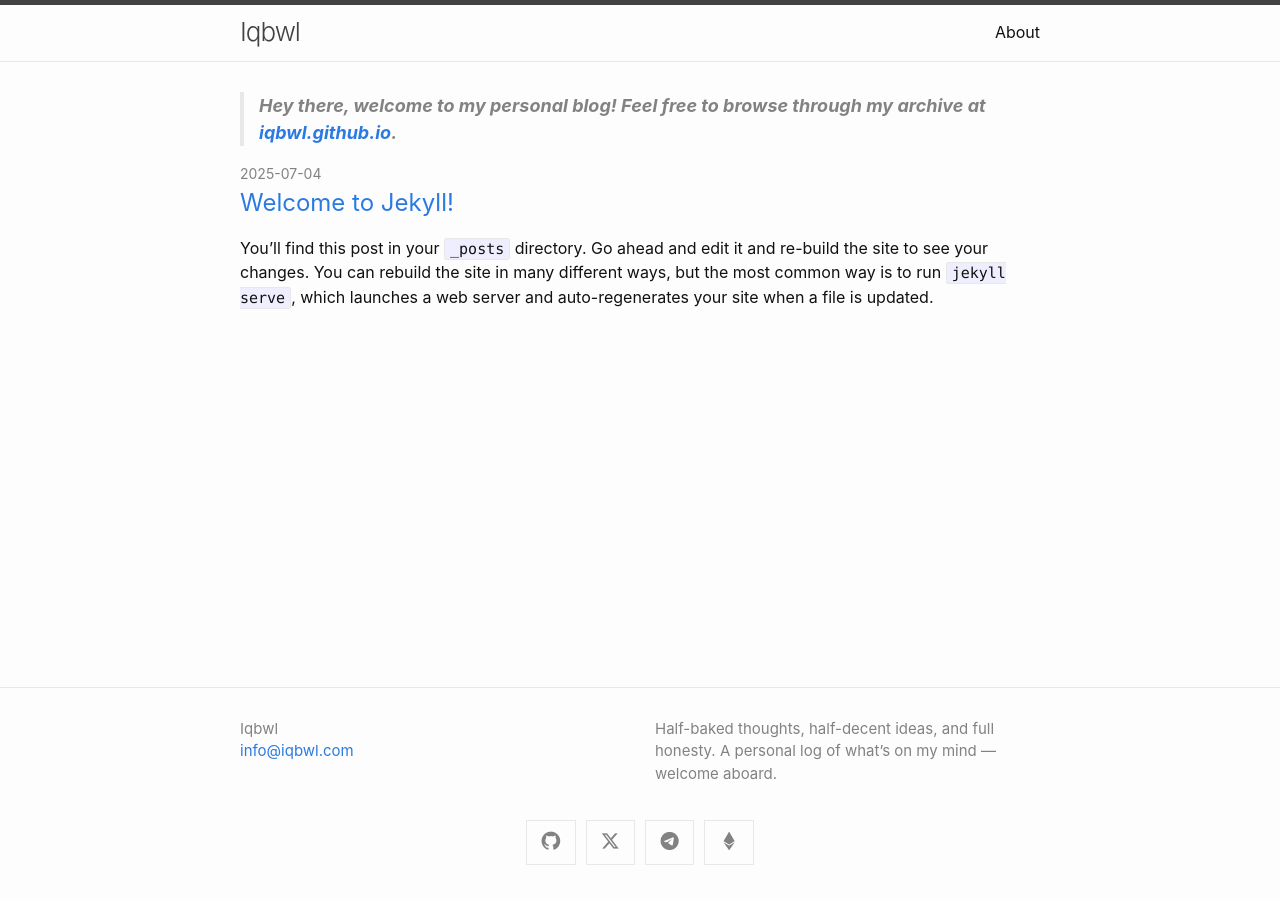
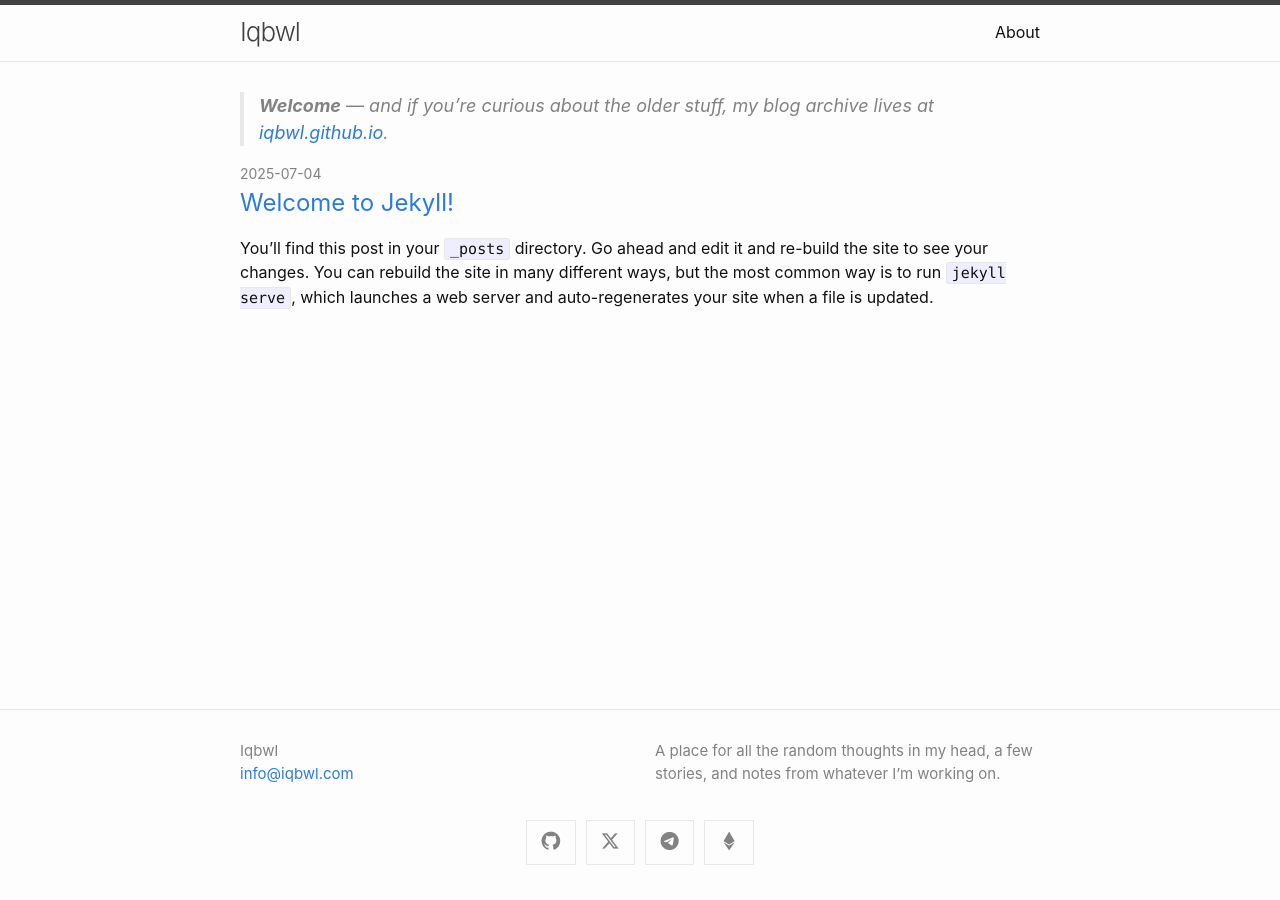
Before and after one commit to iqbwl/iqbwl.github.io, a Jekyll site: the page built from index.md, in a window 1280 px wide. Built offline with Jekyll 4.4.1, drawn with Linux system fonts in a browser that asks for light colours.

Commit message:
change description

```diff
--- a/_config.yml
+++ b/_config.yml
@@ -6,7 +6,7 @@ author:
 url: "https://iqbwl.com"
 
 description: >
-  Half-baked thoughts, half-decent ideas, and full honesty. A personal log of what’s on my mind — welcome aboard.
+  A place for all the random thoughts in my head, a few stories, and notes from whatever I’m working on.
 
 #theme: minima
 
--- a/index.md
+++ b/index.md
@@ -2,4 +2,4 @@
 layout: home
 ---
 
-> **Hey there, welcome to my personal blog! Feel free to browse through my archive at [iqbwl.github.io](https://iqbwl.github.io).**
+> **Welcome** — and if you're curious about the older stuff, my blog archive lives at [iqbwl.github.io](http://iqbwl.github.io).
```
